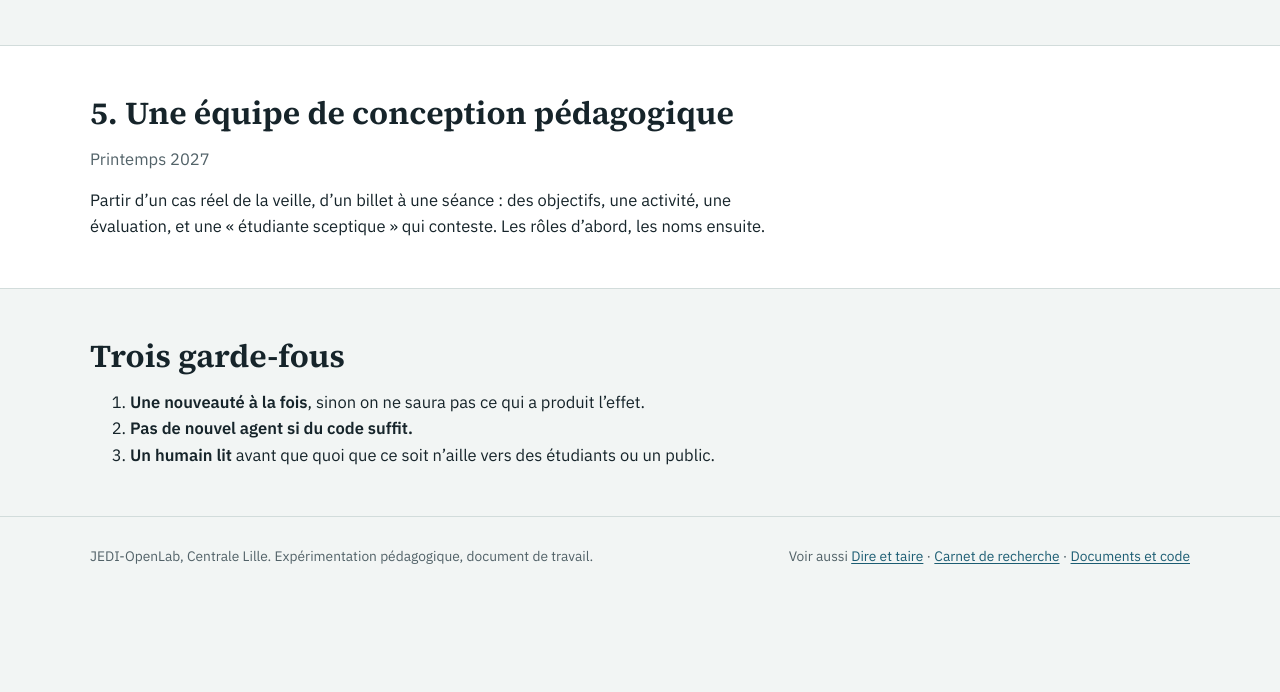
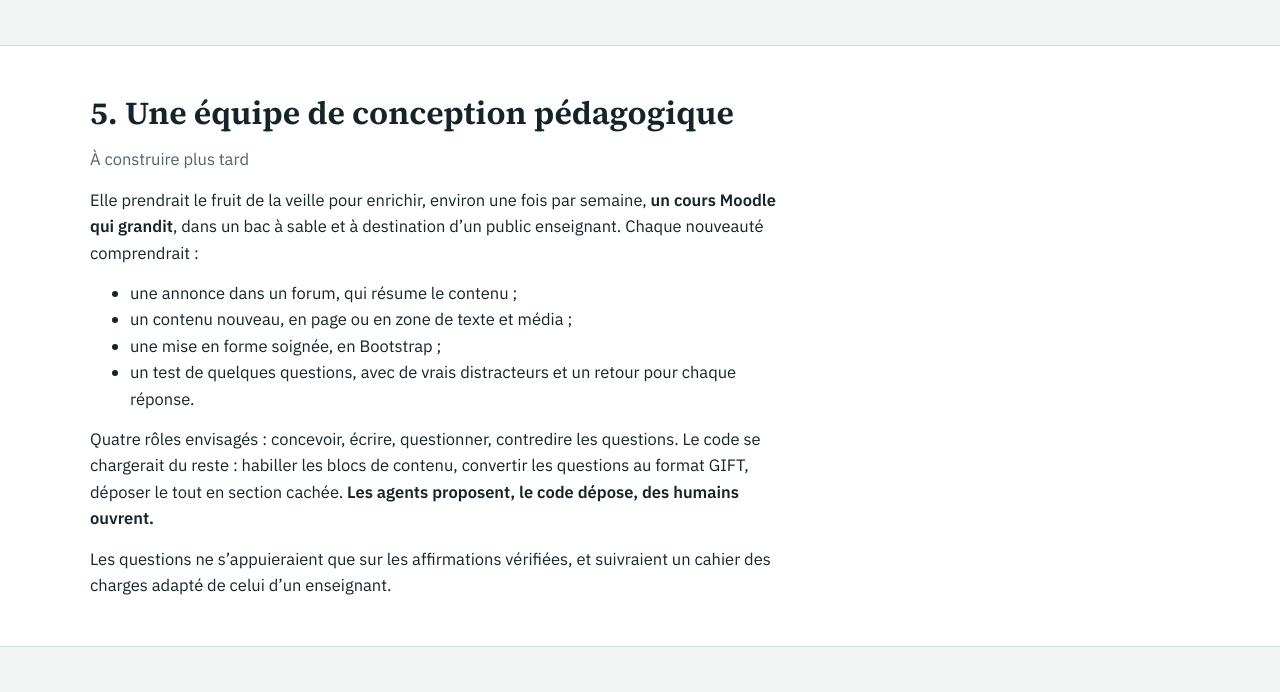
Before and after one commit to JEDI-OpenLab/veille-agentique, a plain HTML site: page site/feuille-de-route.html in a window 1280 px wide. Shown: the part 1898-2590 px from the top of the page. Before the commit the page ends 2505 px from the top, so only its background shows below. Drawn offline with Linux system fonts and the light colour scheme.

Commit message:
Feuille de route : équipe de conception pédagogique
Co-Authored-By: Claude Opus 5.5 <noreply@anthropic.com>

```diff
--- a/site/feuille-de-route.html
+++ b/site/feuille-de-route.html
@@ -24,7 +24,7 @@
 <section class="band"><div class="wrap"><div class="prose"><h2>2. Consolider</h2><p class="muted">D’ici mi-décembre</p><ul><li>Sauvegardes et reprise automatique.</li><li>Dans le code plutôt que dans les consignes : la longueur du billet, et l’acceptation quand il ne reste que du mineur.</li><li>Les conditions d’usage des services, à clarifier pour le comparatif de modèles.</li></ul></div></div></section>
 <section class="band alt"><div class="wrap"><div class="prose"><h2>3. Mesurer</h2><p class="muted">Janvier 2027</p><ul><li>Arrêter le <a href="protocole.html">protocole</a> : durée, seuils, définition d’une erreur.</li><li>Un formulaire de notes, rempli sans voir le verdict de Velma.</li><li>Consignes et modèles gelés pendant la période.</li><li><b>Une équipe témoin :</b> un agent seul contre l’équipe. Fallait-il vraiment sept agents ?</li></ul></div></div></section>
 <section class="band"><div class="wrap"><div class="prose"><h2>4. Améliorer selon les résultats</h2><p class="muted">Février 2027</p><ul><li>Une fois par mois, une liste de sources candidates proposée par Nestor, que des humains acceptent ou refusent.</li><li>Vérifier que chaque affirmation traduit bien son extrait, le trou principal du circuit actuel.</li><li>Comparer à l’aveugle l’écriture de Watson et d’Alfred avec celle d’autres modèles.</li><li>Le courrier avec et sans Hedwige : un agent quand une règle suffit ?</li></ul></div></div></section>
-<section class="band alt"><div class="wrap"><div class="prose"><h2>5. Une équipe de conception pédagogique</h2><p class="muted">Printemps 2027</p><p>Partir d’un cas réel de la veille, d’un billet à une séance : des objectifs, une activité, une évaluation, et une « étudiante sceptique » qui conteste. Les rôles d’abord, les noms ensuite.</p></div></div></section>
+<section class="band alt"><div class="wrap"><div class="prose"><h2>5. Une équipe de conception pédagogique</h2><p class="muted">À construire plus tard</p><p>Elle prendrait le fruit de la veille pour enrichir, environ une fois par semaine, <b>un cours Moodle qui grandit</b>, dans un bac à sable et à destination d’un public enseignant. Chaque nouveauté comprendrait :</p><ul><li>une annonce dans un forum, qui résume le contenu ;</li><li>un contenu nouveau, en page ou en zone de texte et média ;</li><li>une mise en forme soignée, en Bootstrap ;</li><li>un test de quelques questions, avec de vrais distracteurs et un retour pour chaque réponse.</li></ul><p>Quatre rôles envisagés : concevoir, écrire, questionner, contredire les questions. Le code se chargerait du reste : habiller les blocs de contenu, convertir les questions au format GIFT, déposer le tout en section cachée. <b>Les agents proposent, le code dépose, des humains ouvrent.</b></p><p>Les questions ne s’appuieraient que sur les affirmations vérifiées, et suivraient un cahier des charges adapté de celui d’un enseignant.</p></div></div></section>
 <section class="band"><div class="wrap"><div class="prose"><h2>Trois garde-fous</h2><ol><li><b>Une nouveauté à la fois</b>, sinon on ne saura pas ce qui a produit l’effet.</li><li><b>Pas de nouvel agent si du code suffit.</b></li><li><b>Un humain lit</b> avant que quoi que ce soit n’aille vers des étudiants ou un public.</li></ol></div></div></section>
 
 </main>
```
Also changed, not shown: site-src/feuille-de-route.html (+1 -1 lines).
